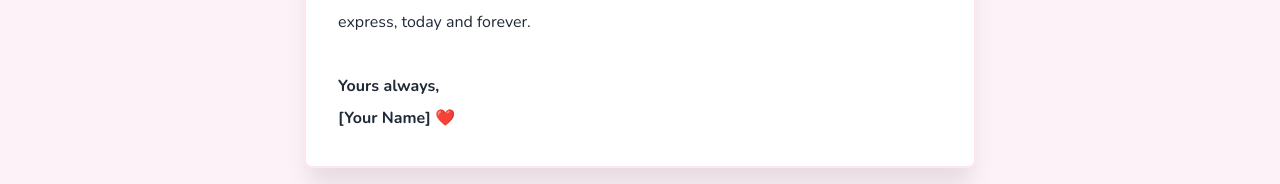
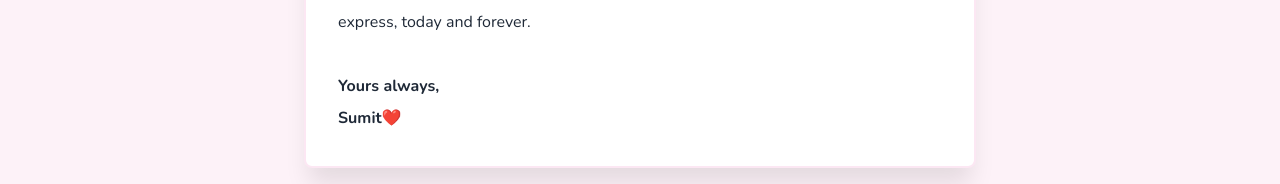
Before and after one commit to S-Rathore25/Velantine_day_gift, a React (Vite) app: page /letter in a window 1280 px wide. Shown: the part 520-704 px from the top of the page. Built offline with nearby package versions, Linux system fonts and the light colour scheme.

Commit message:
📝 Updated name in Love Letter

```diff
--- a/src/pages/Letter.jsx
+++ b/src/pages/Letter.jsx
@@ -59,7 +59,7 @@ const Letter = () => {
                     </p>
                     <p className="text-right font-bold mt-8">
                         Yours always,<br />
-                        [Your Name] ❤️
+                        Sumit❤️
                     </p>
                 </div>
             </motion.div>
```
